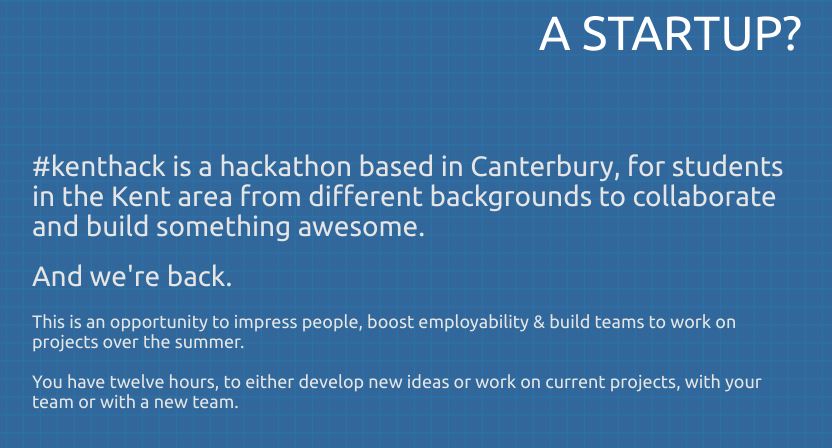
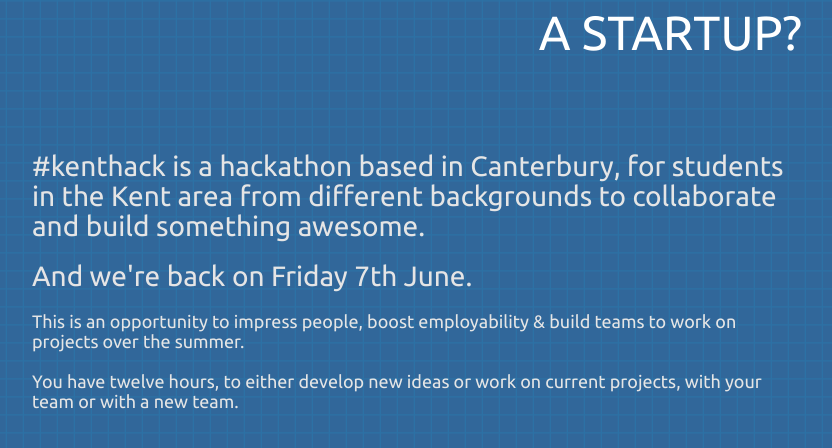
Before and after one commit to jdrydn/kenthack.github.io, a Jekyll site: the page index.html, which Jekyll copies as it is, in a window 1280 px wide and 900 px high, scrolled down 387 px, cut to the strip 0-467 px from the top of the window. Shown: the top 448 px of the strip, without its empty margins (223-1055 px from the left). Built offline with Jekyll 4.4.1, drawn with Linux system fonts in a browser that asks for light colours; comment, search, counter and statistics services are not loaded.

Commit message:
LOL Added a date for the website.

```diff
--- a/index.html
+++ b/index.html
@@ -45,7 +45,7 @@
 
 						<div class="about-what">
 							<p class="lead">#kenthack is a hackathon based in Canterbury, for students in the Kent area from different backgrounds to collaborate and build something awesome.</p>
-							<p class="lead">And we're back.</p>
+							<p class="lead">And we're back on Friday 7th June.</p>
 							<p>This is an opportunity to impress people, boost employability &amp; build teams to work on projects over the summer.</p>
 							<p>You have twelve hours, to either develop new ideas or work on current projects, with your team or with a new team.</p>
 						</div>
```
